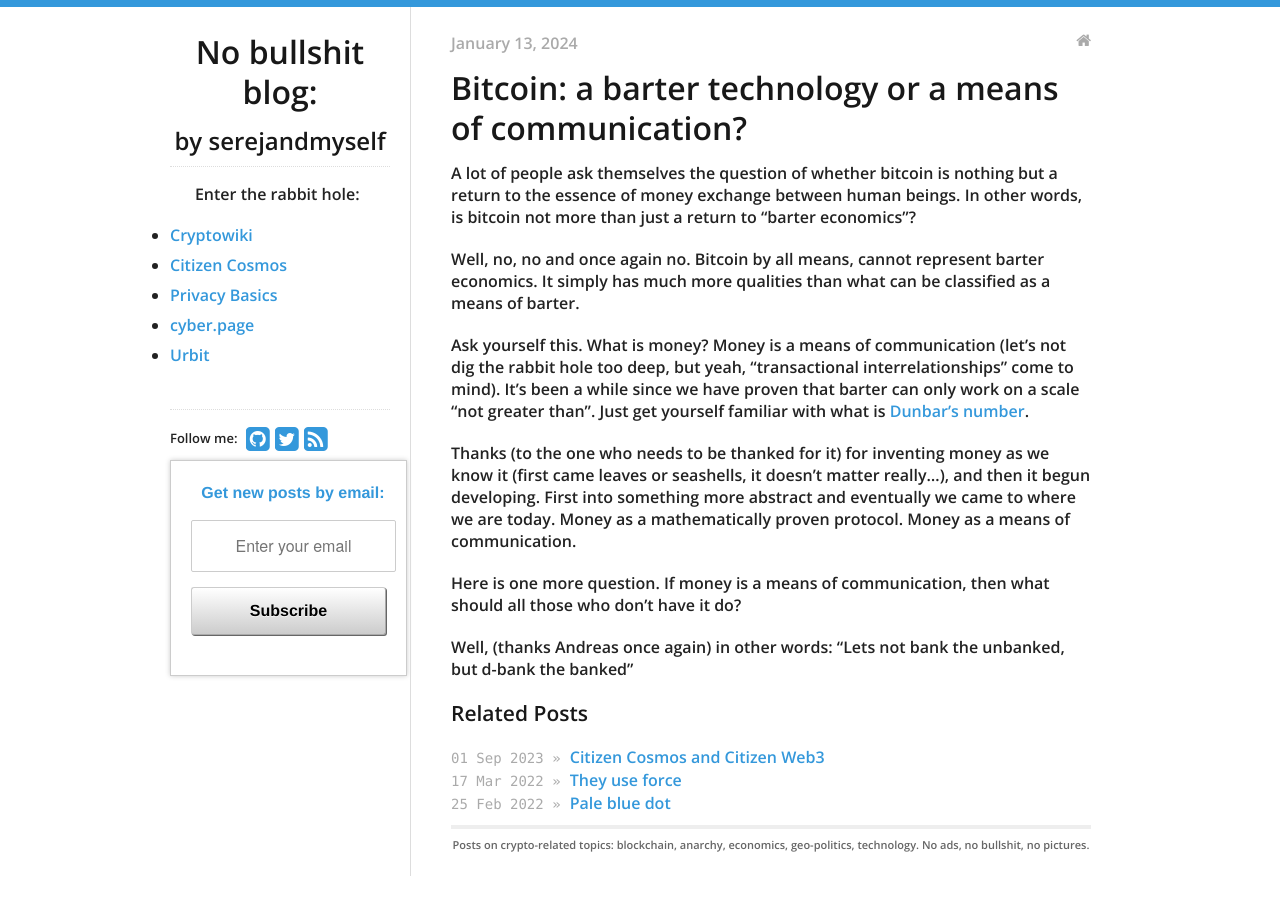
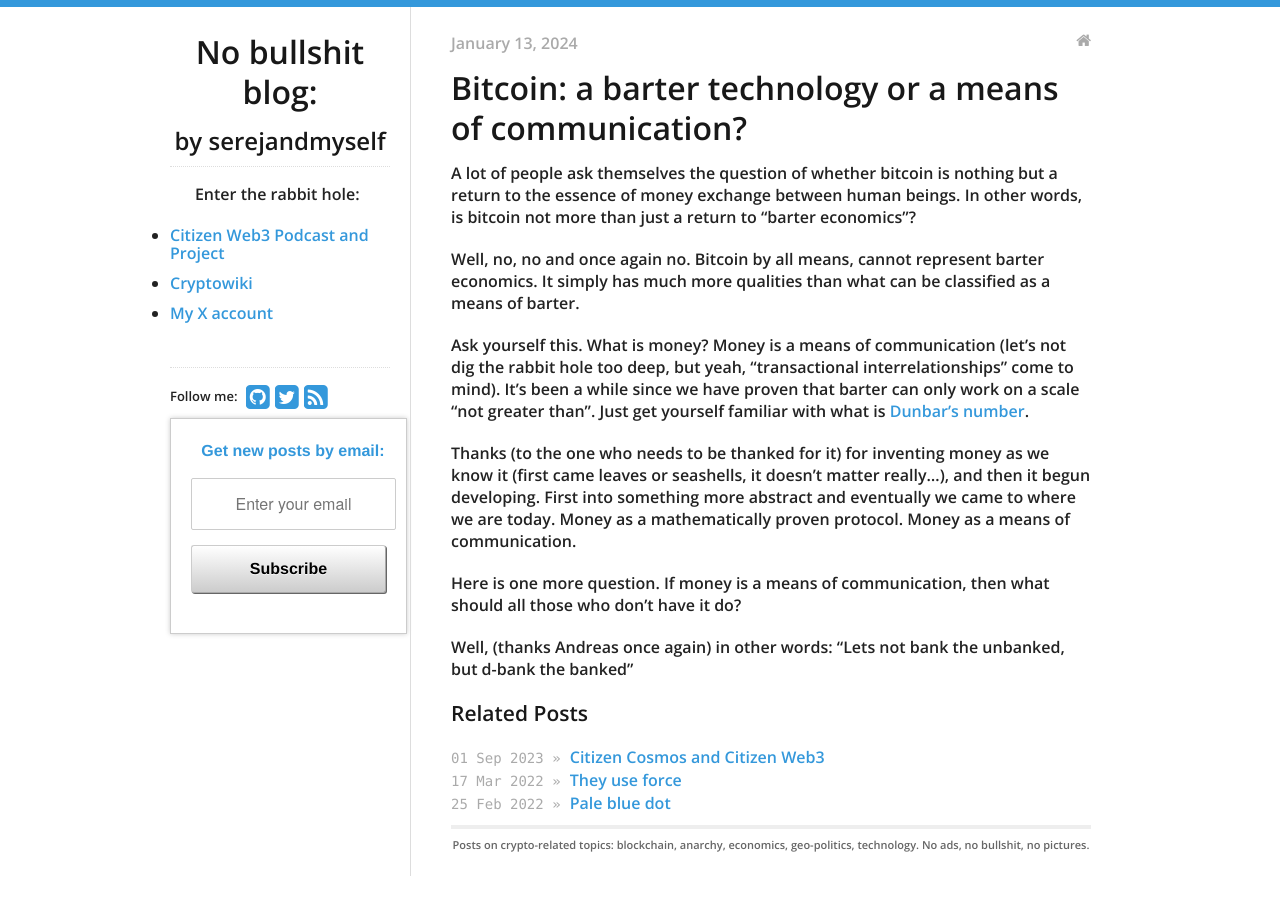
Before and after one commit to serejandmyself/serejandmyself.github.io, a Jekyll site: the page built from _posts/2018-07-30-bitcoin-a-barter-or-a-technology.md, in a window 1280 px wide. Built offline with Jekyll 4.4.1, drawn with Linux system fonts in a browser that asks for light colours; our own code applies the rules of GitHub Pages for plain Markdown files.

Commit message:
Update sidebar.html

```diff
--- a/_includes/sidebar.html
+++ b/_includes/sidebar.html
@@ -5,11 +5,9 @@
     <p>
     &nbsp; &nbsp; &nbsp; Enter the rabbit hole: &nbsp; &nbsp; &nbsp;
       <ul>
+        <li><a href="https://www.citizenweb3.com">Citizen Web3 Podcast and Project</a></li>
         <li><a href="https://github.com/serejandmyself/cryptowiki">Cryptowiki</a></li>
-        <li><a href="https://www.citizencosmos.space">Citizen Cosmos</a></li>
-        <li><a href="https://serejandmyself.github.io/Privacy-Basics/">Privacy Basics</a></li>
-        <li><a href="https://cyber.page/">cyber.page</a></li>
-        <li><a href="https://urbit.org/">Urbit</a></li>
+        <li><a href="https://www.twitter.com/serejandmyself">My X account</a></li>
     </ul>
     </p>
      <a href="/">
```
